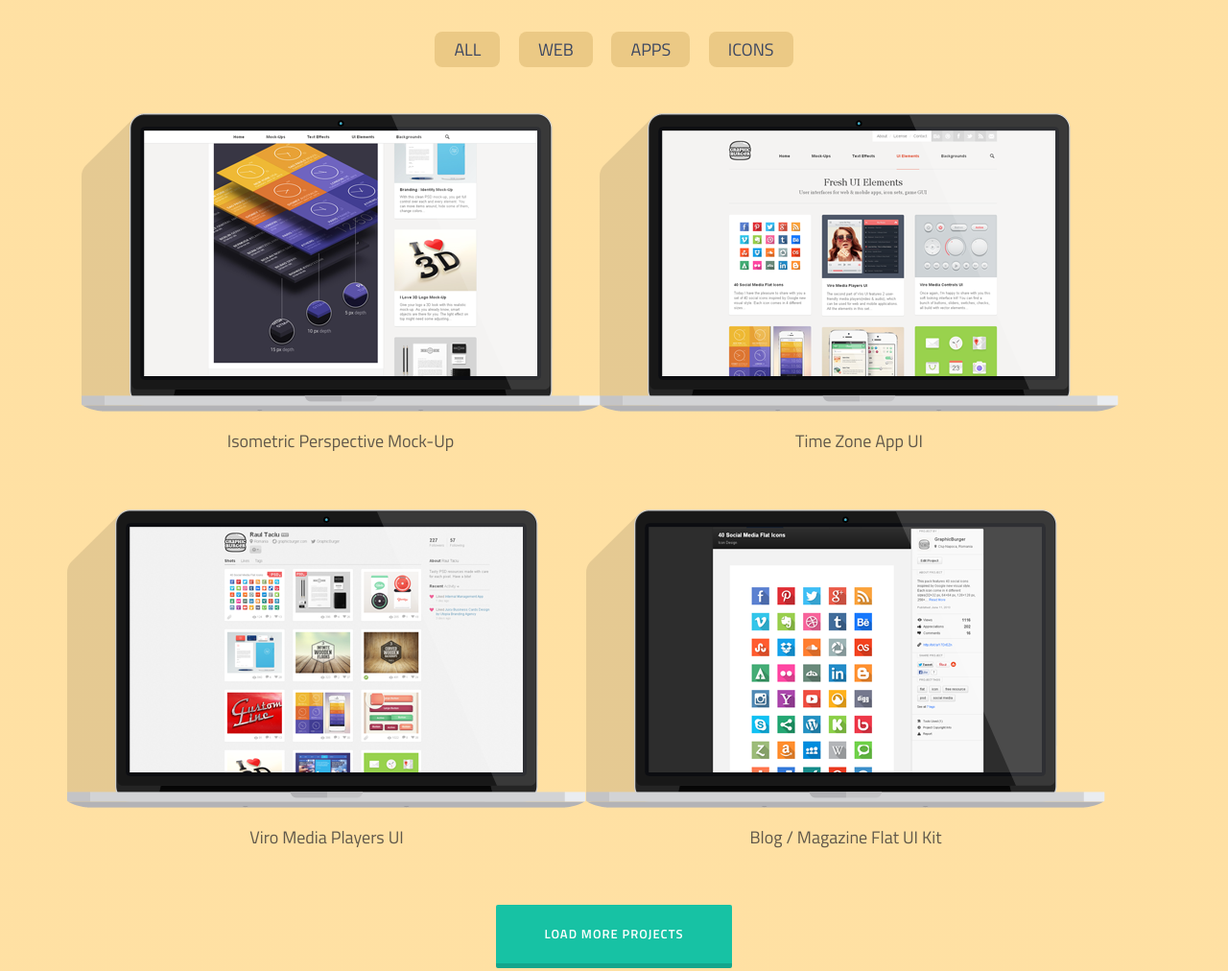
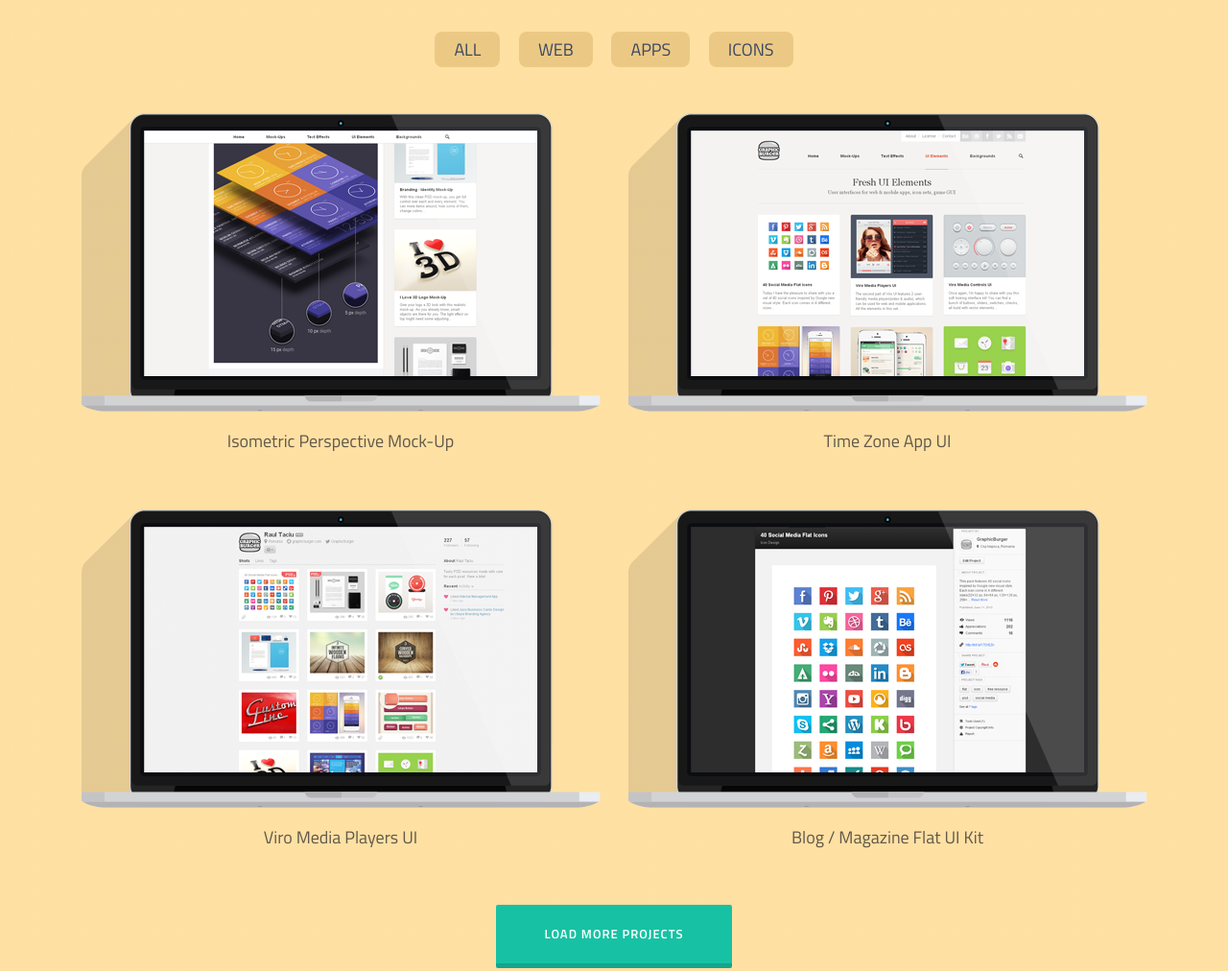
Before and after one commit to almuheetu/Cuda, a plain HTML site: page index.html in a window 1280 px wide. Shown: the part 2795-3807 px from the top of the page at 96% size. Drawn offline with Linux system fonts and the light colour scheme.

Commit message:
cuda html fix

```diff
--- a/index.html
+++ b/index.html
@@ -325,23 +325,23 @@
                             <h4>Isometric Perspective Mock-Up</h4>
                         </div>
                     </div>
-                    <div class="row">
-                        <!-- <div class="col-xl-6 width"> -->
+                    <div class="col-xl-6">
                         <div class="pt-img">
                             <img src="img/portfolio/Portfolio-2.png" alt="">
                             <h4>Time Zone App UI</h4>
                         </div>
                     </div>
-                </div>
-                <div class="row">
-                    <!-- <div class="col-xl-6 width"> -->
+                    <div class="col-xl-6">
                         <div class="pt-img">
                             <img src="img/portfolio/Portfolio-3.png" alt="">
                             <h4>Viro Media Players UI</h4>
                         </div>
+                    </div>
+                    <div class="col-xl-6">
                         <div class="pt-img">
                             <img src="img/portfolio/Portfolio-4.png" alt="">
                             <h4>Blog / Magazine Flat UI Kit</h4>
+                        </div>
                     </div>
                 </div>
                 <div class=" content-2">
@@ -458,7 +458,7 @@
                             <input type="text" name="Name" placeholder="Your Name *" >
                         </div>
                         <div class="col-xl-6 cell">
-                            <input type="email" name="Email" placeholder="Your Email *" >
+                            <input type="email" name="Email" placeholder="Your Email * " >
                         </div>
                     </div>
                     <div class="row">
```
Lines whose indentation alone changed are shown as unchanged.
